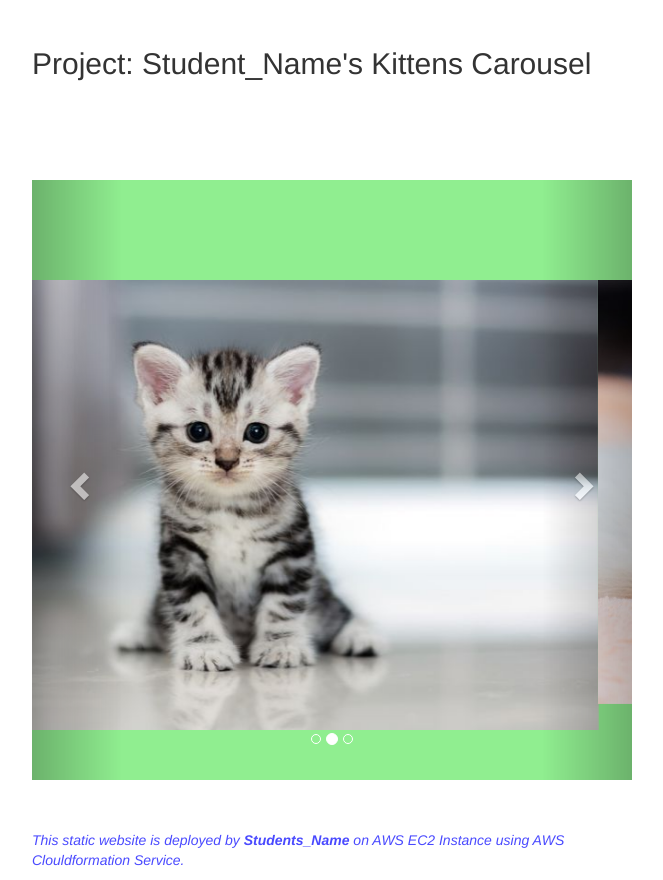
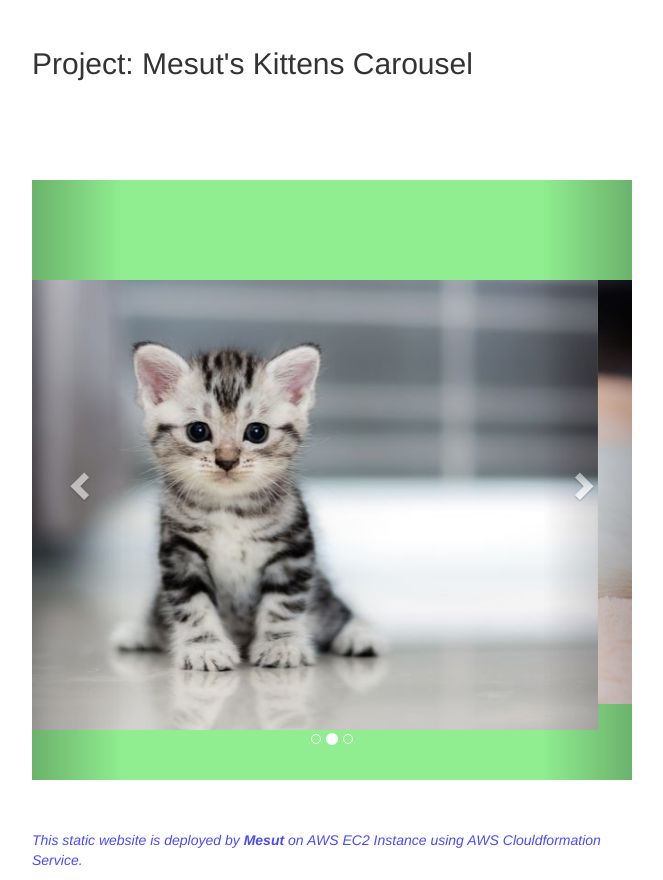
Before and after one commit to MeesS30/101-kittens-carousel-static-website, a plain HTML site: page static-web/index.html in a window 1280 px wide. Shown: the part 403-1283 px from the top of the page, without its empty margins (308-971 px from the left). Drawn offline with nearby package versions, Linux system fonts and the light colour scheme.

Commit message:
degisiklik

```diff
--- a/static-web/index.html
+++ b/static-web/index.html
@@ -45,7 +45,7 @@
 
   <div><img src="https://clarusway.com/wp-content/uploads/2020/06/clarusway_logo.png" /></div>
 
-  <h2> Project: Student_Name's Kittens Carousel</h2>
+  <h2> Project: Mesut's Kittens Carousel</h2>
 
   <div id="myCarousel" class="carousel slide" data-ride="carousel">
     <!-- Indicators -->
@@ -80,7 +80,7 @@
   </div>
 
 
-  <p class="footnote"><i>This static website is deployed by <b> Students_Name </b> on AWS EC2 Instance using AWS
+  <p class="footnote"><i>This static website is deployed by <b> Mesut </b> on AWS EC2 Instance using AWS
       Clouldformation Service.</i></p>
 </body>
 
```
Also changed, not shown: 1 other file.
